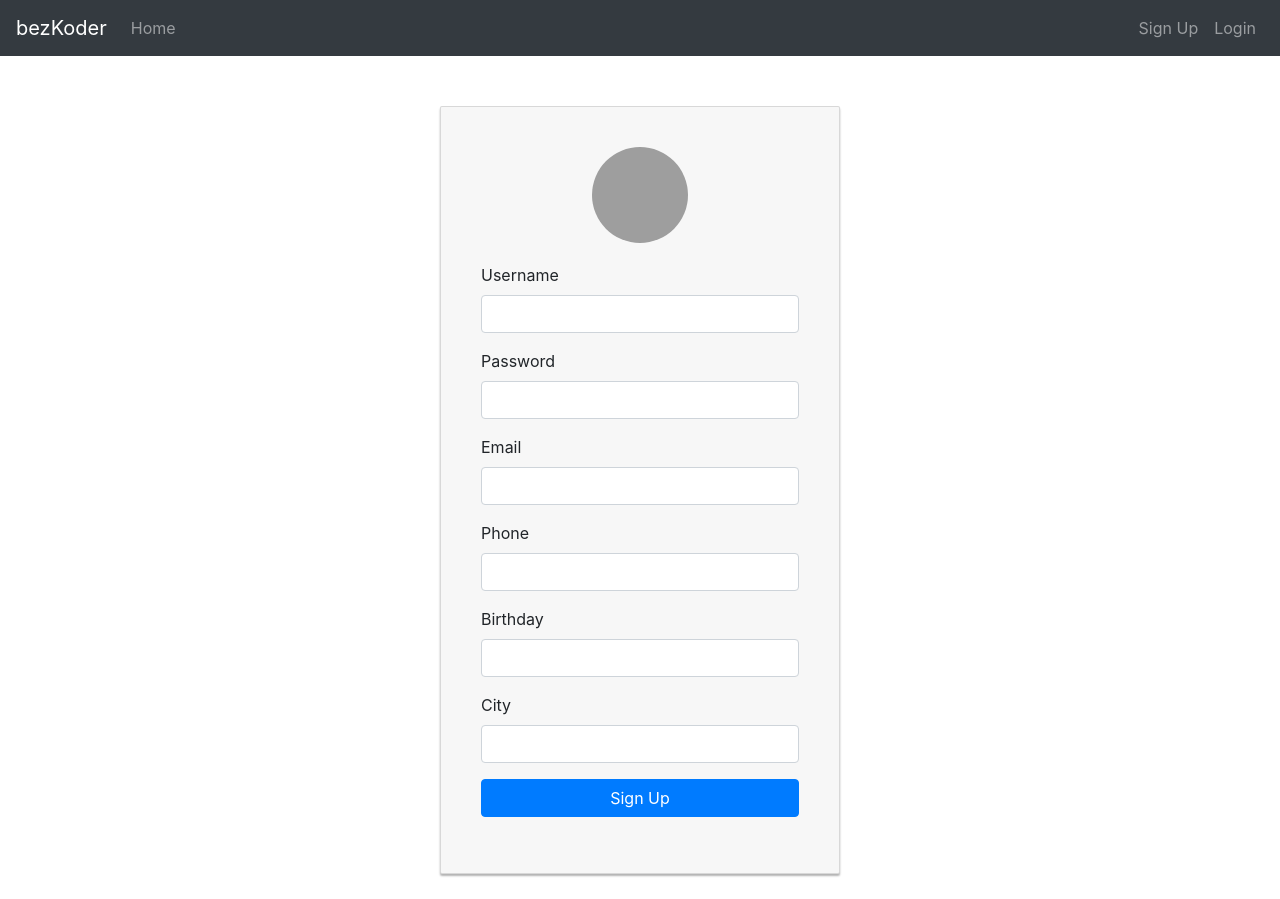
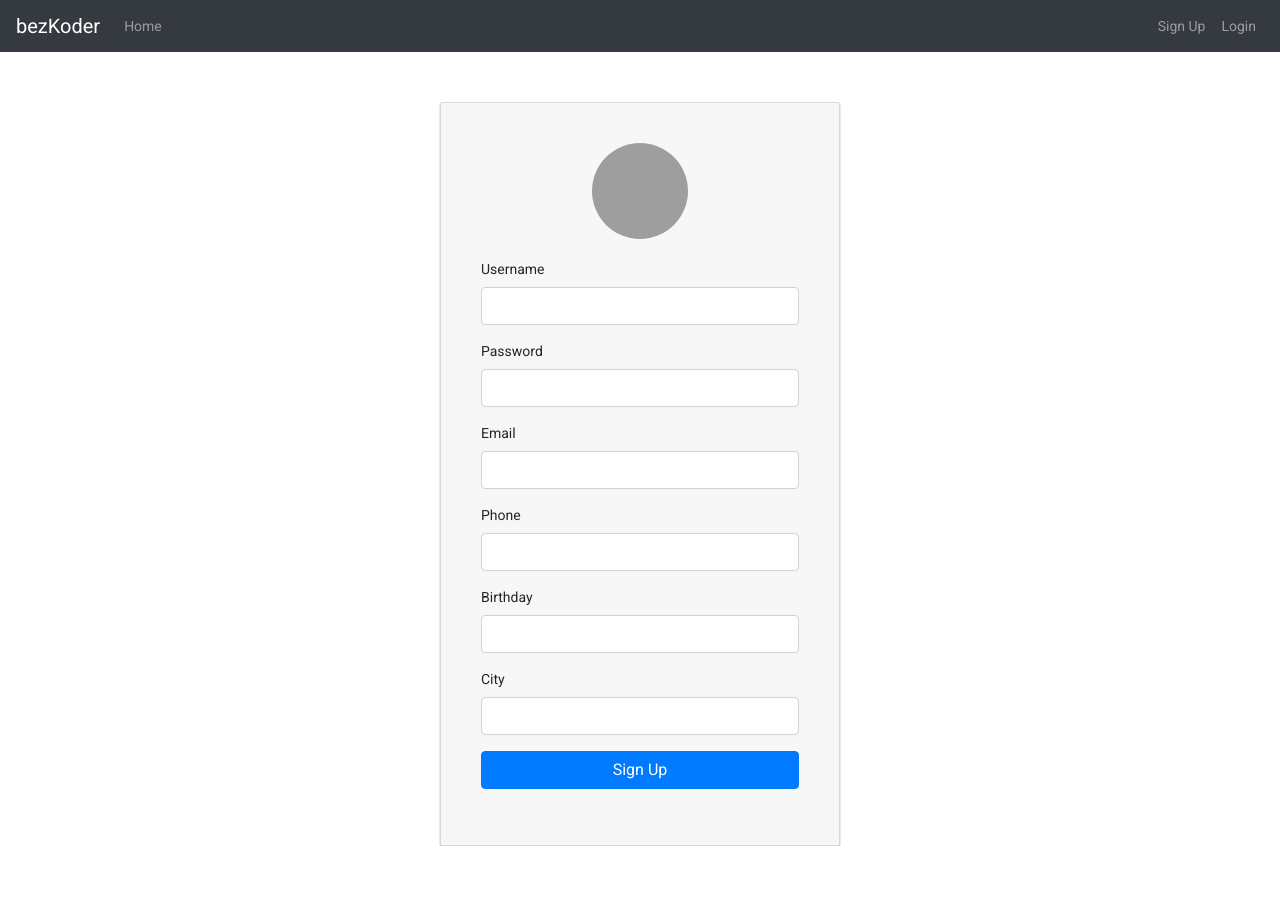
Before and after one commit to brew250693/Haste-Social-Network-Fontend, an Angular app: page /register in a window 1280 px wide. After the commit the page ends 846 px from the top, so only its background shows below. Built offline with nearby package versions, Linux system fonts and the light colour scheme; grey boxes are pictures that could not be loaded.

Commit message:
push register

```diff
--- a/angular.json
+++ b/angular.json
@@ -34,6 +34,7 @@
               "src/assets"
             ],
             "styles": [
+              "./node_modules/@angular/material/prebuilt-themes/purple-green.css",
               "src/styles.scss"
             ],
             "scripts": []
@@ -102,6 +103,7 @@
               "src/assets"
             ],
             "styles": [
+              "./node_modules/@angular/material/prebuilt-themes/purple-green.css",
               "src/styles.scss"
             ],
             "scripts": []
--- a/src/app/_services/auth.service.ts
+++ b/src/app/_services/auth.service.ts
@@ -1,6 +1,8 @@
 import { Injectable } from '@angular/core';
 import { HttpClient, HttpHeaders } from '@angular/common/http';
 import { Observable } from 'rxjs';
+import {User} from "../model/user";
+
 
 const AUTH_API = 'http://localhost:8080/api/auth/';
 
@@ -21,14 +23,11 @@ export class AuthService {
     }, httpOptions);
   }
 
-  register(username: string, password: string, email: string,phone: string, birthday: string,city: string ): Observable<any> {
-    return this.http.post(AUTH_API + 'signup', {
-      username,
-      password,
-      email,
-      phone,
-      birthday,
-      city
-    }, httpOptions);
+  register(data: User ): Observable<User> {
+    return this.http.post(AUTH_API + 'signup', data);
   }
+
+  // register(data: User): Observable<User> {
+  //   return this.http.post(AUTH_API + '/signup', data);
+  // }
 }
--- a/src/app/app.module.ts
+++ b/src/app/app.module.ts
@@ -14,6 +14,7 @@ import { BoardModeratorComponent } from './board-moderator/board-moderator.compo
 import { BoardUserComponent } from './board-user/board-user.component';
 
 import { authInterceptorProviders } from './_helpers/auth.interceptor';
+import { BrowserAnimationsModule } from '@angular/platform-browser/animations';
 
 @NgModule({
   declarations: [
@@ -30,7 +31,8 @@ import { authInterceptorProviders } from './_helpers/auth.interceptor';
     BrowserModule,
     AppRoutingModule,
     FormsModule,
-    HttpClientModule
+    HttpClientModule,
+    BrowserAnimationsModule
   ],
   providers: [authInterceptorProviders],
   bootstrap: [AppComponent]
--- /dev/null
+++ b/src/app/model/user.ts
@@ -0,0 +1,9 @@
+export interface User {
+  id?:number;
+  username?:String;
+  password?:String;
+  email?:String;
+  phone?:String;
+  birthday?:String;
+  city?:String
+}
--- a/src/app/register/register.component.html
+++ b/src/app/register/register.component.html
@@ -74,7 +74,7 @@
 
 
       <div class="form-group">
-        <label for="phone">Phone</label>
+        <label >Phone</label>
         <input
           type="text"
           class="form-control"
--- a/src/app/register/register.component.ts
+++ b/src/app/register/register.component.ts
@@ -1,4 +1,6 @@
 import { Component, OnInit } from '@angular/core';
+import { FormControl, FormGroup } from '@angular/forms';
+import { ActivatedRoute, Router } from '@angular/router';
 import { AuthService } from '../_services/auth.service';
 
 @Component({
@@ -16,20 +18,33 @@ export class RegisterComponent implements OnInit {
     city: null,
 
   };
+
+
   isSuccessful = false;
   isSignUpFailed = false;
   errorMessage = '';
 
-  constructor(private authService: AuthService) { }
+  constructor(private authService: AuthService,
+              private route: ActivatedRoute,
+              private router: Router,) { }
 
   ngOnInit(): void {
   }
 
+  submitted = false;
+
+
+
+
+
   onSubmit(): void {
-    const { username, email, password, phone, birthday, city } = this.form;
+    // const { username, email, password, phone, birthday, city } = this.form;
 
-    this.authService.register(username, email, password, phone, birthday, city).subscribe(
+
+    this.authService.register(this.form).subscribe(
       data => {
+        alert("Success")
+        this.router.navigate(['/login'])
         console.log(data);
         this.isSuccessful = true;
         this.isSignUpFailed = false;
--- a/src/index.html
+++ b/src/index.html
@@ -12,8 +12,11 @@
     integrity="sha384-Vkoo8x4CGsO3+Hhxv8T/Q5PaXtkKtu6ug5TOeNV6gBiFeWPGFN9MuhOf23Q9Ifjh"
     crossorigin="anonymous"
   />
+  <link rel="preconnect" href="https://fonts.gstatic.com">
+  <link href="https://fonts.googleapis.com/css2?family=Roboto:wght@300;400;500&display=swap" rel="stylesheet">
+  <link href="https://fonts.googleapis.com/icon?family=Material+Icons" rel="stylesheet">
 </head>
-<body>
+<body class="mat-typography">
   <app-root></app-root>
 </body>
 </html>
--- a/src/styles.scss
+++ b/src/styles.scss
@@ -1,2 +1,5 @@
 @import '~@angular/material/prebuilt-themes/indigo-pink.css';
 @import url('https://fonts.googleapis.com/icon?family=Material+Icons');
+
+html, body { height: 100%; }
+body { margin: 0; font-family: Roboto, "Helvetica Neue", sans-serif; }
```
